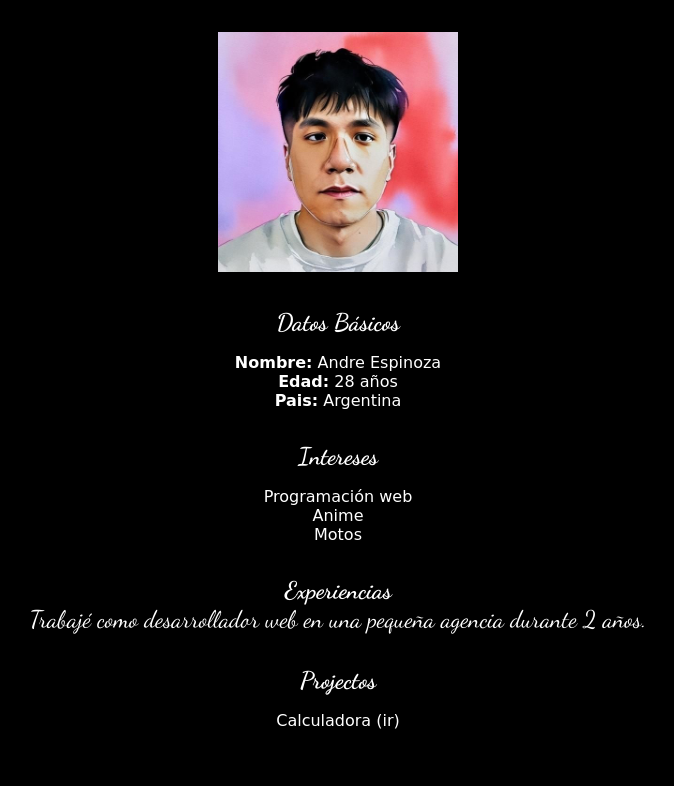
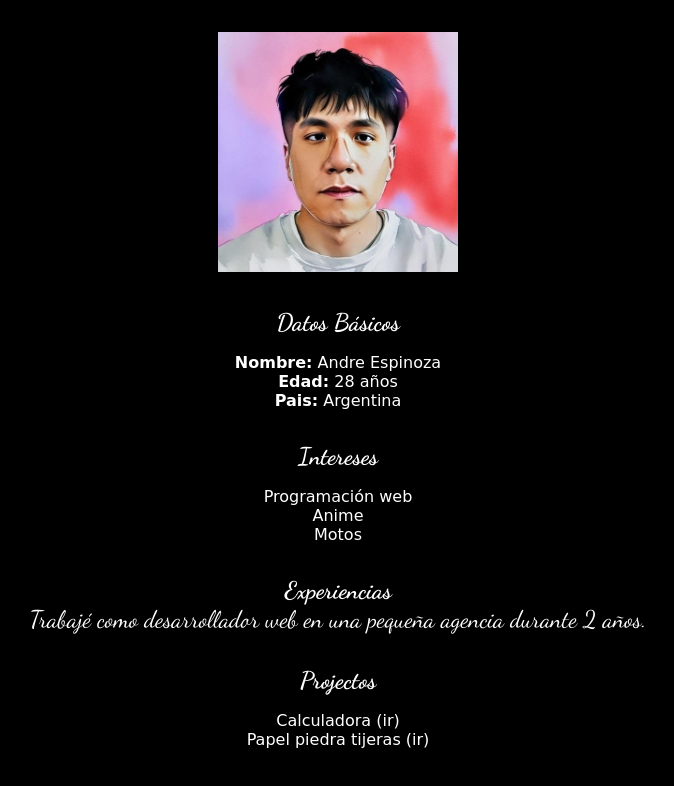
Before and after one commit to ae95caba/argentina-programa-segundo-tramo, a plain HTML site: page index.html in a window 1280 px wide. Shown: the whole page, without its empty margins (302-976 px from the left). Drawn offline with Linux system fonts and the light colour scheme; a web font is replaced by a local one.

Commit message:
agregado link a tp2 en home page

```diff
--- a/index.html
+++ b/index.html
@@ -72,6 +72,11 @@
       <h2>Projectos</h2>
       <ul>
         <li><a href="calculadora/index.html">Calculadora (ir)</a></li>
+        <li>
+          <a href="papel-piedra-tijeras/index.html"
+            >Papel piedra tijeras (ir)</a
+          >
+        </li>
       </ul>
     </article>
   </body>
```
